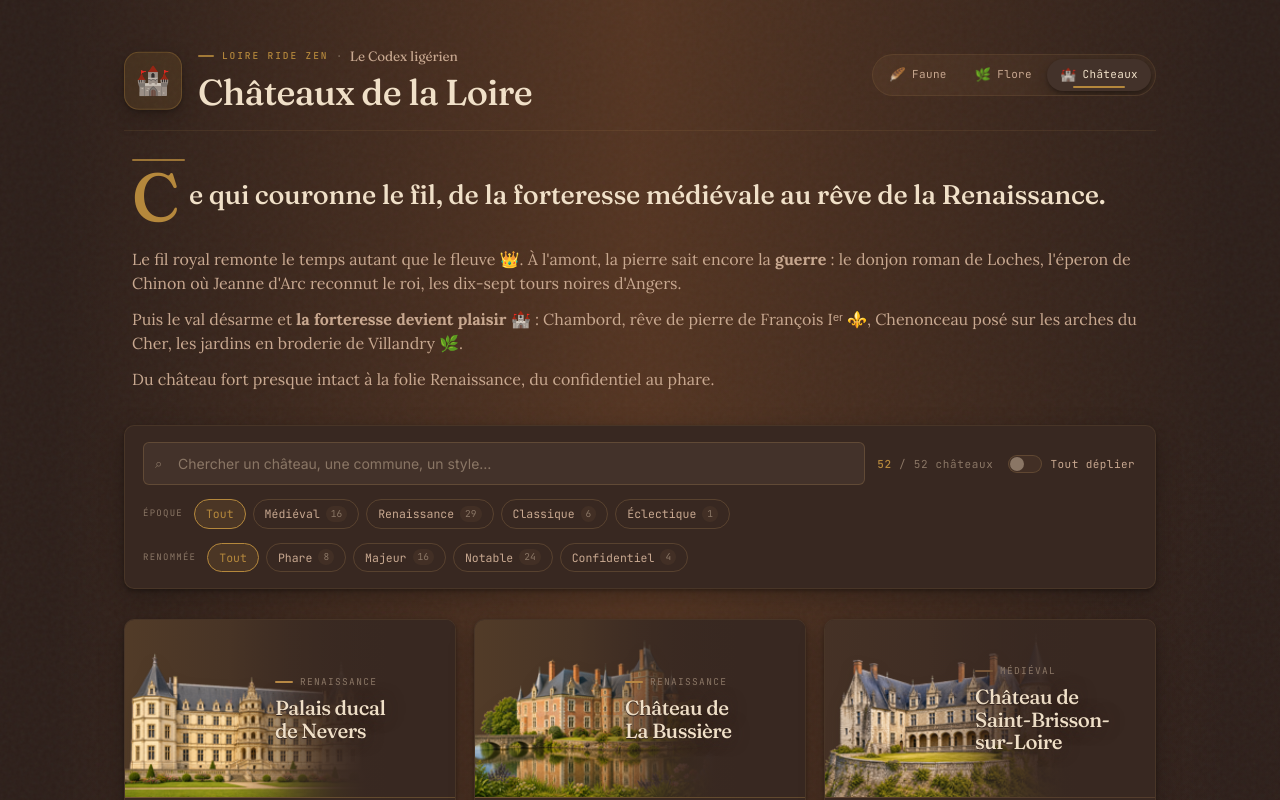
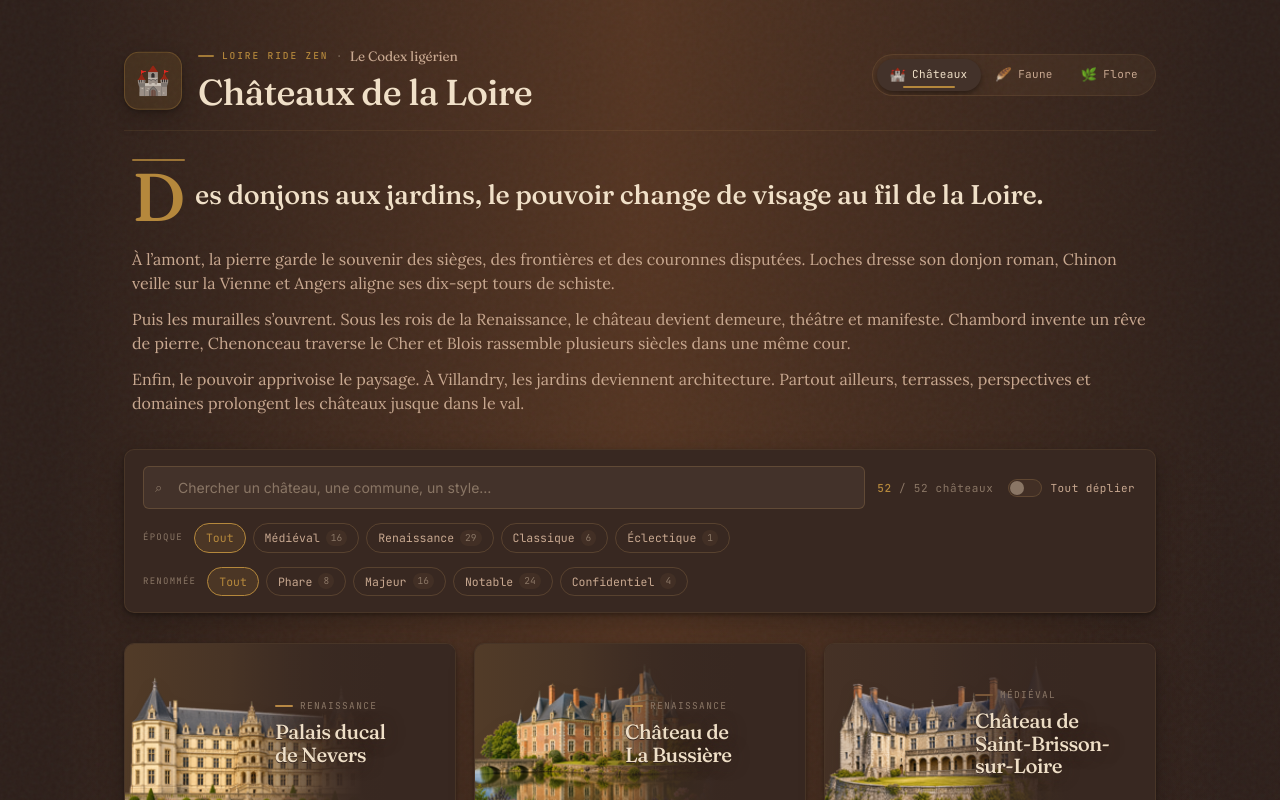
Before and after one commit to iamjulienjulien/loireridezen-codex, a Next.js app: page /chateaux in a window 1280 px wide. Shown: the top 800 px of the page. Built offline with nearby package versions, Linux system fonts and the light colour scheme.

Commit message:
[LRZ-CODEX] 📠 data > enrich château index presentation with editorial footer > 🤠 Julien

```diff
--- a/src/components/IndexPresentation.tsx
+++ b/src/components/IndexPresentation.tsx
@@ -5,12 +5,14 @@ import { getIndex, IndexEntry, IndexHref } from "@/registry/indexes";
 
 export default function IndexPresentation({
     description,
+    descriptionFooter,
     children,
     current,
     indexes,
 }: {
     /** Phrase d'accroche, affichée en tête avec lettrine. */
     description: string;
+    descriptionFooter?: string;
     /** Texte développé au format Markdown, sous l'accroche. */
     children: string;
     current: IndexHref;
@@ -29,6 +31,9 @@ export default function IndexPresentation({
             </p>
             <div className={styles.text}>
                 <ReactMarkdown>{children}</ReactMarkdown>
+                {descriptionFooter ? (
+                    <ReactMarkdown>{descriptionFooter}</ReactMarkdown>
+                ) : null}
             </div>
         </section>
     );
--- a/src/registry/indexes.ts
+++ b/src/registry/indexes.ts
@@ -29,9 +29,10 @@ export interface IndexEntry {
     accent: string;
     color: LRZColor;
     /** Texte d'introduction (lede) affiché en tête de page. */
-    presentation: string;
+    presentation?: string;
     /** Même texte au format Markdown (paragraphes séparés). */
     presentation_md: string;
+    presentationFooter: string;
     /** Fin de la 2ᵉ ligne du footer, après le décompte. */
     footerNote: string;
     /** Fichier de données associé, dans /data. */
@@ -42,6 +43,26 @@ export interface IndexEntry {
 }
 
 export const INDEXES = [
+    {
+        slug: "chateaux",
+        href: "/chateaux",
+        mark: "🏰",
+        label: "Châteaux",
+        eyebrow: "Index",
+        title: "Châteaux de la Loire",
+        description:
+            "Des donjons aux jardins, le pouvoir change de visage au fil de la Loire.",
+        accent: "#b5883c",
+        color: "ocre",
+        presentation_md:
+            "À l\’amont, la pierre garde le souvenir des sièges, des frontières et des couronnes disputées. Loches dresse son donjon roman, Chinon veille sur la Vienne et Angers aligne ses dix-sept tours de schiste.\n\nPuis les murailles s\’ouvrent. Sous les rois de la Renaissance, le château devient demeure, théâtre et manifeste. Chambord invente un rêve de pierre, Chenonceau traverse le Cher et Blois rassemble plusieurs siècles dans une même cour.\n\nEnfin, le pouvoir apprivoise le paysage. À Villandry, les jardins deviennent architecture. Partout ailleurs, terrasses, perspectives et domaines prolongent les châteaux jusque dans le val.",
+        presentationFooter:
+            "**Cet index rassemble les forteresses, palais et demeures qui jalonnent le fil ligérien, du château confidentiel au monument-phare. Chaque lieu est raconté par son époque, son architecture, son paysage et les personnages qui l’ont façonné.**",
+        footerNote: "châteaux composant le patrimoine castral ligérien",
+        dataFile: "chateau.json",
+        etat: "publie",
+        env: ["development", "production"],
+    },
     {
         slug: "faune",
         href: "/faune",
@@ -57,6 +78,7 @@ export const INDEXES = [
             "Le fil ne traverse pas un décor : il longe un fleuve vivant. Voici ce qu'on peut croiser en chemin, de la source à l'Atlantique — du plus commun au plus rare, du grand jour à la pleine nuit.",
         presentation_md:
             "Le fil ne traverse pas un décor : il longe le **dernier grand fleuve sauvage d'Europe** 🌊. L'eau y décide de tout — elle creuse les berges, découvre les grèves, et redessine chaque année les bancs de sable où la vie s'installe.\n\nOn y croise l'**ordinaire** comme le **trésor** : le héron figé sur la levée 🪶, la sterne qui plonge sur le sable nu, et — pour qui sait attendre — la loutre à l'aube 🦦 ou la cigogne noire en lisière 🐦‍⬛.\n\nDu plus commun au plus rare, du grand jour à la pleine nuit. 🌒",
+        presentationFooter: "",
         footerNote: "espèces composant le bestiaire ligérien",
         dataFile: "faune.json",
         etat: "publie",
@@ -77,31 +99,13 @@ export const INDEXES = [
             "La Loire fait pousser autant qu'elle emporte. Du peuplier de la grève à l'endémique de l'estuaire, voici ce qui verdit le fil — l'indigène, le rare, et l'intrus qui gagne du terrain.",
         presentation_md:
             "La Loire fait pousser autant qu'elle emporte 🌊. Sur ses grèves mouvantes s'accroche une **forêt d'eau** — saules et peupliers noirs qui plient sans rompre et refont racine à chaque crue.\n\nDu pied de la levée au sel de l'estuaire, le fil mêle l'**indigène**, le **rare** et l'**intrus** : la fritillaire pintade 🌸 dans la prairie inondée, l'**angélique des estuaires** 🌿 qu'on ne trouve nulle part ailleurs au monde, et la renouée qui, elle, gagne du terrain saison après saison.\n\nCe qui verdit le fil ne tient jamais en place : il dérive, colonise, s'efface.",
+        presentationFooter: "",
         footerNote: "espèces composant l'herbier ligérien",
         dataFile: "flore.json",
         etat: "publie",
         env: ["development", "production"],
     },
-    {
-        slug: "chateaux",
-        href: "/chateaux",
-        mark: "🏰",
-        label: "Châteaux",
-        eyebrow: "Index",
-        title: "Châteaux de la Loire",
-        description:
-            "Ce qui couronne le fil, de la forteresse médiévale au rêve de la Renaissance.",
-        accent: "#b5883c",
-        color: "ocre",
-        presentation:
-            "Le fil royal remonte le temps autant que le fleuve. Voici les demeures qui le jalonnent, de la source à l'Atlantique — de la forteresse médiévale à la folie Renaissance, du confidentiel au phare.",
-        presentation_md:
-            "Le fil royal remonte le temps autant que le fleuve 👑. À l'amont, la pierre sait encore la **guerre** : le donjon roman de Loches, l'éperon de Chinon où Jeanne d'Arc reconnut le roi, les dix-sept tours noires d'Angers.\n\nPuis le val désarme et **la forteresse devient plaisir** 🏰 : Chambord, rêve de pierre de François Iᵉʳ ⚜️, Chenonceau posé sur les arches du Cher, les jardins en broderie de Villandry 🌿.\n\nDu château fort presque intact à la folie Renaissance, du confidentiel au phare.",
-        footerNote: "châteaux composant le patrimoine castral ligérien",
-        dataFile: "chateau.json",
-        etat: "publie",
-        env: ["development", "production"],
-    },
+
     {
         slug: "vignobles",
         href: "/vignobles",
@@ -117,6 +121,7 @@ export const INDEXES = [
             "Le fil se boit autant qu'il se longe. Des coteaux du Forez au melon de l'embouchure, voici les appellations qui jalonnent la Loire — du grand cru liquoreux au cru communal le plus discret.",
         presentation_md:
             "Le fil se boit autant qu'il se longe 🍷. D'amont en aval, **un même fleuve, cinq accents** : le silex de Sancerre, le chenin caméléon de Vouvray, le cabernet franc sur tuffeau de Chinon 🍇.\n\nPuis l'Anjou joue **l'or** : la Coulée de Serrant et ses sept hectares de monopole, le liquoreux du Layon, les Quarts de Chaume — **seul Grand Cru de la Loire**.\n\nEt tout finit dans le sel : le melon de Bourgogne du Muscadet 🌊, dernière gorgée avant l'Atlantique.",
+        presentationFooter: "",
         footerNote:
             "appellations du fil · les émojis attendent leur version LRZ",
         dataFile: "vignoble.json",
@@ -138,6 +143,7 @@ export const INDEXES = [
             "Un fleuve laisse sa mémoire dans les mots avant de la laisser dans les pierres. Voici le lexique de la Loire — du mot encore vivant à celui qui ne survit plus que dans les livres.",
         presentation_md:
             "Un fleuve laisse sa mémoire dans les mots avant de la laisser dans les pierres 📖. La Loire a la sienne : ici, on ne dit pas un bras mort mais une **boire**, pas une berge de sable mais une **grève**.\n\nPuis vient le peuple de la **marine de Loire** ⚓️ — le chaland, la toue cabanée du pêcheur, le fûtreau, plus petit des ligériens — et ses métiers effacés : marinier, sablier, passeur du bac.\n\nCertains mots vivent encore, d'autres ne survivent plus que dans les livres : le **mascaret** qui remonte l'estuaire 🌊, la débâcle des glaces, l'art d'avaler — descendre au fil du courant.",
+        presentationFooter: "",
         footerNote: "mots du fil · la mémoire déposée dans les mots",
         dataFile: "mot.json",
         etat: "relecture",
@@ -158,6 +164,7 @@ export const INDEXES = [
             "Face au fil royal des châteaux, voici le fleuve-travail : ce que l'homme a bâti pour vivre AVEC la Loire. Ponts, cales, fours à chaux, moulins — debout, restaurés, en vestige, ou disparus.",
         presentation_md:
             "Face au fil royal des châteaux, voici le **fleuve-travail** 🏛 : non plus ce qui dominait la Loire, mais ce qui vivait AVEC elle. La pierre y a les mains sales — celles des mariniers, des chaufourniers, des sabliers.\n\nOn y lit un fleuve **outil** : le pont médiéval de Beaugency et son arche marinière 🌉, la rivière de fer du pont-canal de Briare, les fours à chaux de Montjean-la-blanche 🏭, les cales pavées où accostaient les chalands ⚓️.\n\nDebout, restauré, en vestige ou **disparu** : du chevalement minier au bateau-moulin qui n'existe plus que dans les livres.",
+        presentationFooter: "",
         footerNote:
             "ouvrages du fleuve-travail · les émojis attendent leur version LRZ",
         dataFile: "patrimoine.json",
```
